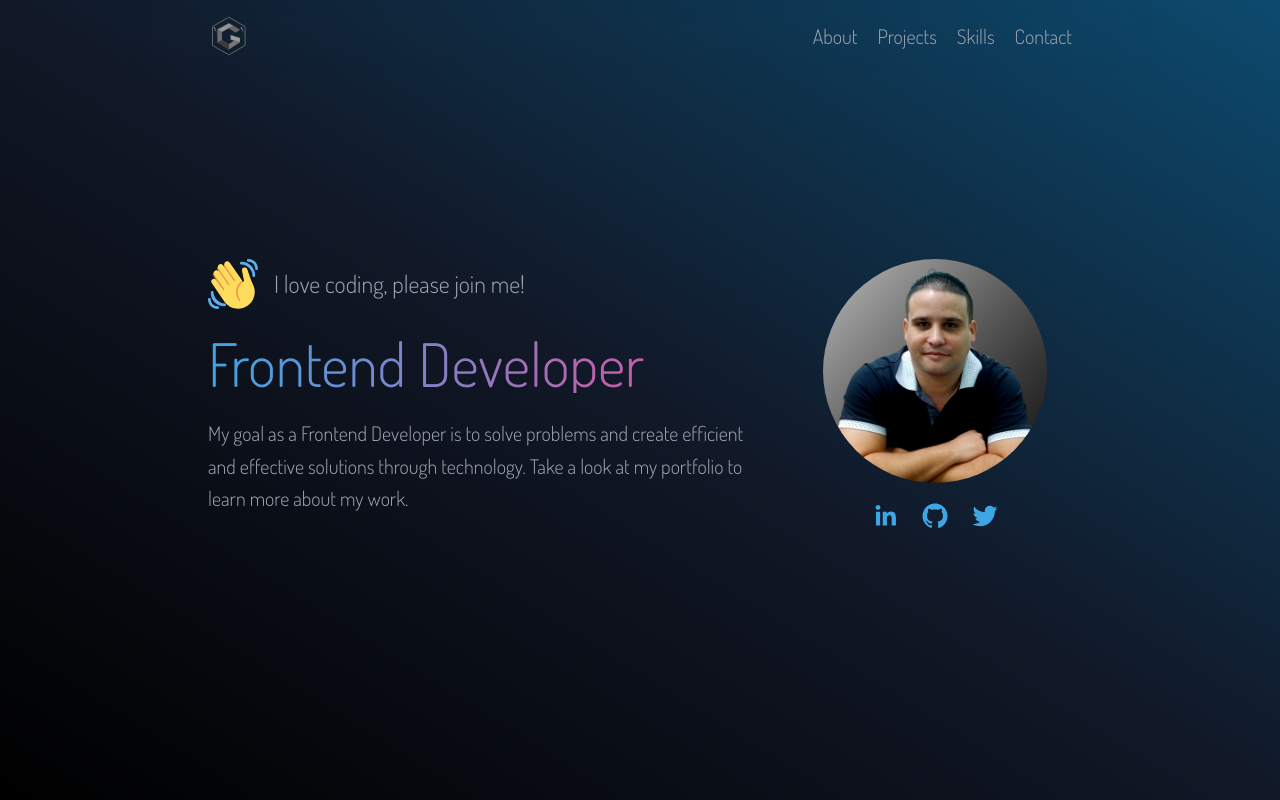
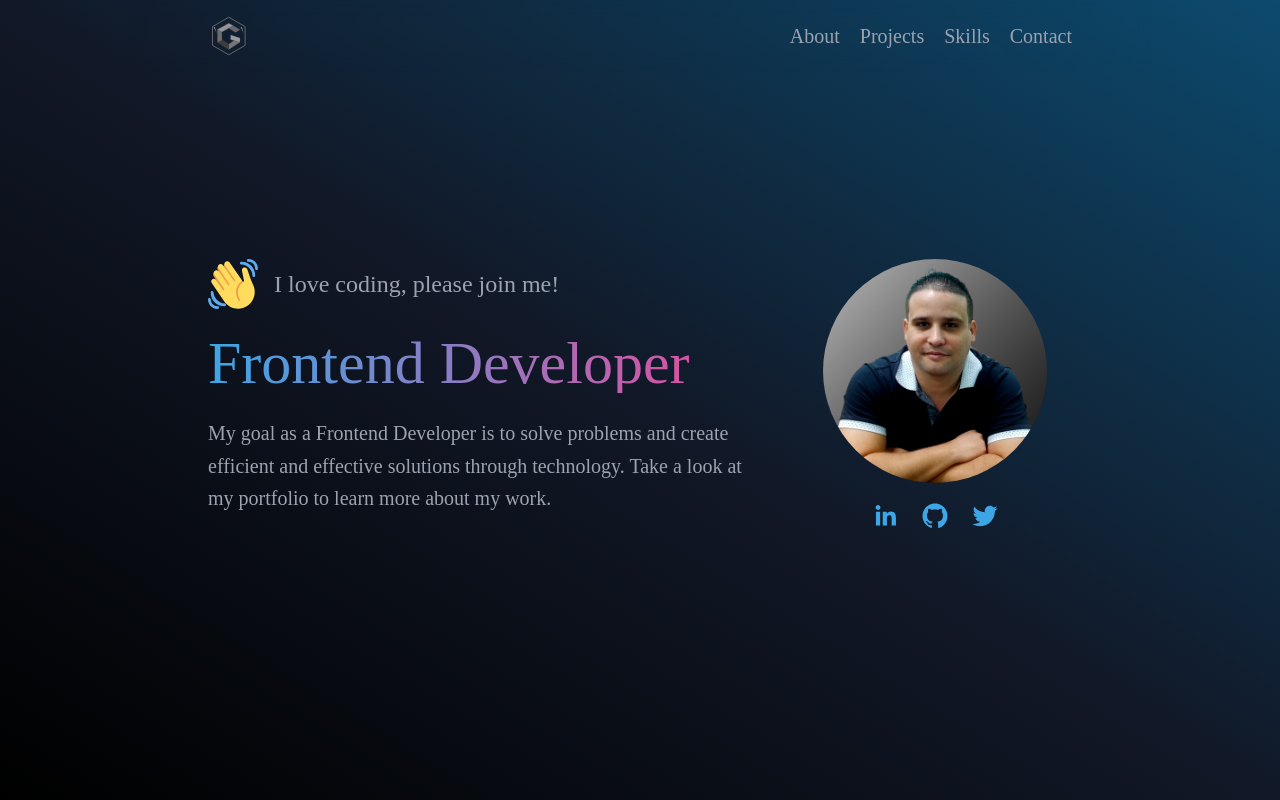
Before and after one commit to gustavoylc/portfolio, a Next.js app: page / in a window 1280 px wide. Built offline with nearby package versions, Linux system fonts and the light colour scheme.

Commit message:
style: update font

```diff
--- a/tailwind.config.js
+++ b/tailwind.config.js
@@ -1,4 +1,4 @@
-const { fontFamily } = require('tailwindcss/defaultTheme');
+// const { fontFamily } = require('tailwindcss/defaultTheme');
 /** @type {import('tailwindcss').Config} */
 const plugin = require('tailwindcss/plugin');
 
@@ -14,7 +14,7 @@ module.exports = {
   theme: {
     extend: {
       fontFamily: {
-        sans: ['var(--font-dosis)', ...fontFamily.sans],
+        sans: ['var(--font-poppins)'],
       },
       gridTemplateColumns: {
         15: 'repeat(auto-fit, minmax(300px, 1fr))',
@@ -26,10 +26,12 @@ module.exports = {
         // => @media (min-height: 100px) { ... }
         tall: { raw: '(min-height: 450px)' },
         // => @media (min-height: 450px) { ... }
+        xsdevice: { raw: '(min-width: 320px) and (max-width: 480px)' },
       },
     },
   },
   plugins: [
+    // eslint-disable-next-line func-names
     plugin(function ({ addBase, theme }) {
       addBase({
         h1: { fontSize: theme('fontSize.5xl') },
```
